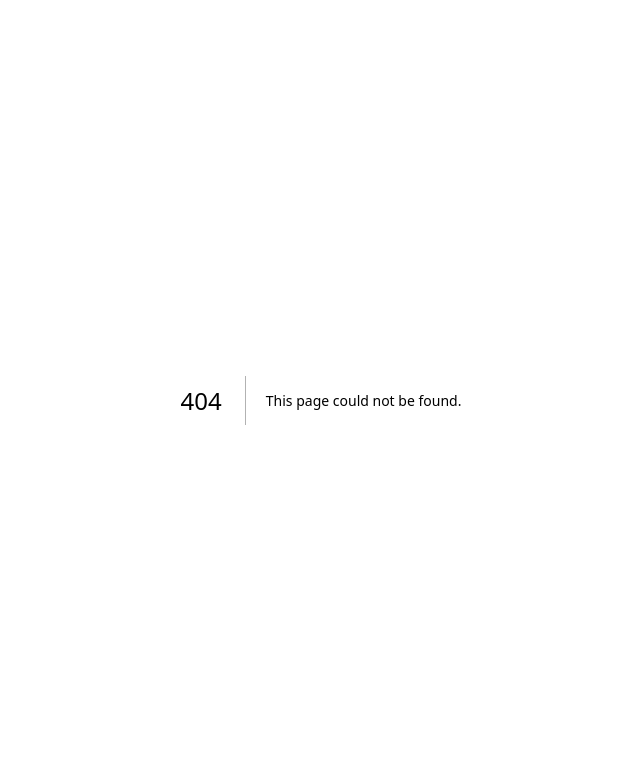
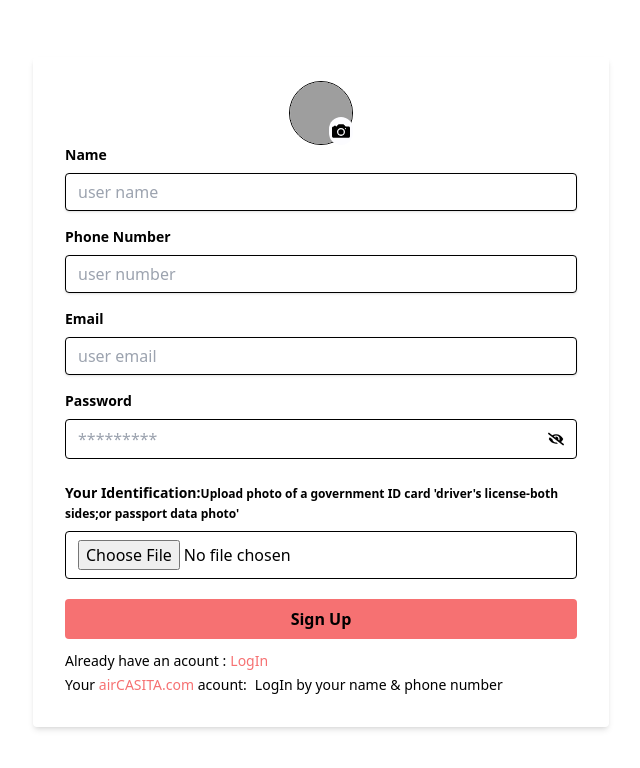
Before and after one commit to Engr-Riaz-Ahmad-Butt/aircasita_main, a Next.js app: page /auth/register in a window 1280 px wide. Before the commit this address had no page. Shown: the top 768 px of the page, without its empty margins (319-959 px from the left). Built offline with nearby package versions, Linux system fonts and the light colour scheme; grey boxes are pictures that could not be loaded.

Commit message:
link attached

```diff
--- a/components/Header.js
+++ b/components/Header.js
@@ -3,7 +3,10 @@
 import React, { useEffect, useRef, useState } from 'react'
 import logo from '../public/logo.svg'
 import Image from 'next/image'
+import { useRouter } from "next/navigation";
+
 export const Header = () => {
+  const router = useRouter();
   const [isMenuOpen, setIsMenuOpen] = useState(false);
   const [isDropDownOpen, setIsDropDownOpen] = useState(false);
 
@@ -12,11 +15,15 @@ export const Header = () => {
   const toggleDropDown = () => setIsDropDownOpen(!isDropDownOpen);
 
 
+  const navigate = (url) => {
+
+    router.push(url);
+  };
 
   return (
 
 
-<nav className="bg-secondary shadow-sm  dark:bg-gray-900">
+<nav className="bg-primary shadow-sm  dark:bg-gray-900">
   <div className="max-w-screen-xl flex flex-wrap items-center justify-between mx-auto p-4">
   <a href="" className="flex items-center space-x-3 rtl:space-x-reverse">
       {/* <Image src={logo} className="h-8" alt="" /> */}
@@ -30,12 +37,12 @@ export const Header = () => {
       {/* <!-- Dropdown menu --> */}
 
 
-      <div className={`z-50 absolute top-5 right-0 my-4 text-base list-none bg-white dark:divide-y dark:divide-gray-200 rounded-lg shadow ${isDropDownOpen ? "block" : "hidden"}`}>
+      <div className={`z-50 absolute top-5 right-0 my-4  bg-light text-base list-none dark:divide-y dark:divide-gray-200 rounded-lg shadow ${isDropDownOpen ? "block" : "hidden"}`}>
   <div className="px-4 py-3">
     <span className="block text-sm text-gray-900 dark:text-white">Bonnie Green</span>
     <span className="block text-sm text-gray-500 truncate dark:text-gray-400">name@flowbite.com</span>
   </div>
-  <ul className="py-2" aria-labelledby="user-menu-button">
+  <ul className="py-2" aria-labelledby="user-menu-button ">
     <li>
       <a href="#" className="block px-4 py-2 text-sm text-gray-700 hover:bg-gray-100 dark:hover:bg-gray-600 dark:text-gray-200 dark:hover:text-white">Dashboard</a>
     </li>
@@ -43,7 +50,7 @@ export const Header = () => {
       <a href="#" className="block px-4 py-2 text-sm text-gray-700 hover:bg-gray-100 dark:hover:bg-gray-600 dark:text-gray-200 dark:hover:text-white">Settings</a>
     </li>
     <li>
-      <a href="#" className="block px-4 py-2 text-sm text-gray-700 hover:bg-gray-100 dark:hover:bg-gray-600 dark:text-gray-200 dark:hover:text-white">Sign out</a>
+    <a href="/auth/login" className="block px-4 py-2 text-sm text-gray-700 hover:bg-gray-100 dark:hover:bg-gray-600 dark:text-gray-200 dark:hover:text-white">Sign out</a>
     </li>
   </ul>
 </div>
--- a/pages/auth/LogIn.js
+++ b/pages/auth/login/index.js
@@ -1,13 +1,20 @@
-import Auth from "../../layout/Auth";
-import logo from "../../assets/imgs/airCasita_logo.png";
+import Auth from "../../../layout/Auth";
+import logo from "../../../assets/imgs/airCasita_logo.png";
 import { useState } from "react";
 import { FaEye } from "react-icons/fa";
 import { FaEyeSlash } from "react-icons/fa";
-export default function Home() {
+import { useRouter } from 'next/router';
+
+
+
+export default function Login() {
+  const router = useRouter();
+
   const [formData, setFormData] = useState({
     email: "",
     password: "",
   });
+  const [showPassword, setShowPassword] = useState(false);
 
   const handleInputChange = (e) => {
     const { name, value } = e.target;
@@ -21,8 +28,9 @@ export default function Home() {
     console.log(formData, "formdata");
   };
   // state for password
-  const [showPassword, setShowPassword] = useState(false);
-
+ const navigate = (url) => {
+    router.push(url);
+  };
   const handleTogglePassword = () => {
     setShowPassword(!showPassword);
   };
@@ -84,6 +92,7 @@ export default function Home() {
               <button
                 className="bg-primary text-white w-full  text-white font-bold py-2 px-4 rounded focus:outline-none focus:shadow-outline "
                 type="button"
+                onClick={()=>{navigate("/")}}
               >
                 Log In
               </button>
@@ -92,7 +101,7 @@ export default function Home() {
             <div className="flex justify-center mt-4">
               <p className="pr-2 text-sm">
                 Don't have an acount ?
-                <a href="/auth/signUp" className="text-primary pl-1">
+                <a href="/auth/register" className="text-primary pl-1">
                   Sign Up
                 </a>
               </p>
@@ -104,4 +113,4 @@ export default function Home() {
   );
 }
 
-Home.Layout = Auth;
+Login.Layout = Auth;
--- a/pages/auth/signUp.js
+++ b/pages/auth/register/index.js
@@ -1,16 +1,23 @@
+"use client"
 import React, { useEffect, useRef, useState } from "react";
-import Auth from "../../layout/Auth";
+
+import Auth from "../../../layout/Auth";
 import { IoIosCamera } from "react-icons/io";
 import { FaEye } from "react-icons/fa";
 import { FaEyeSlash } from "react-icons/fa";
+import { useRouter } from 'next/router';
+
 const SignUp = () => {
+  const router = useRouter();
   const fileInputRef = useRef(null);
   const [imageUrl, setImageUrl] = useState("");
 
   const [selectedFile, setSelectedFile] = useState(null);
 
   const [showPassword, setShowPassword] = useState(false);
-
+  const navigate = (url) => {
+    router.push(url);
+  };
   const handleTogglePassword = () => {
     setShowPassword(!showPassword);
   };
@@ -151,6 +158,7 @@ const SignUp = () => {
             <button
               className="bg-primary  w-full  hover:bg-red-700 text-white font-bold py-2 px-4 rounded focus:outline-none focus:shadow-outline "
               type="button"
+              onClick={()=>{navigate("/auth/login")}}
             >
               Sign Up
             </button>
@@ -158,8 +166,8 @@ const SignUp = () => {
           <div className="flex ">
             <p className="pr-2 text-sm mt-3 mb-1">
               Already have an acount :
-              <a href="/auth/LogIn" className="text-primary pl-1">
-                Log In
+              <a href="/auth/login" className="text-primary pl-1">
+                LogIn
               </a>
             </p>
           </div>
@@ -172,7 +180,7 @@ const SignUp = () => {
               acount:
             </p>
             <p className="text-sm">
-              <a href="signIn">LogIn</a> by your name & phone number
+              <a href="/auth/register">LogIn</a> by your name & phone number
             </p>
           </div>
         </form>
@@ -182,3 +190,5 @@ const SignUp = () => {
 };
 
 export default SignUp;
+
+SignUp.Layout = Auth;
--- a/tailwind.config.ts
+++ b/tailwind.config.ts
@@ -18,6 +18,7 @@ const config: Config = {
       secondary: "#FCB973",
       gray:'#FCFCFF',
       linkColor : '#000FFF',
+      light:"#ffffff"
     }
   },
   plugins: [],
```
